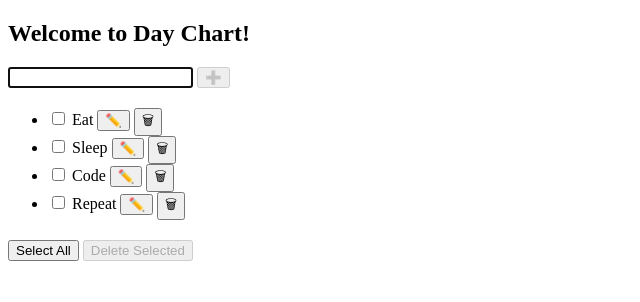
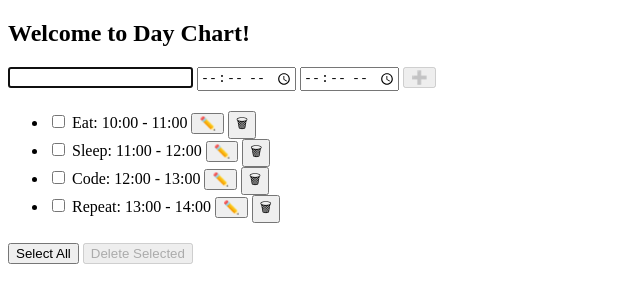
Before and after one commit to trevorbehnke/dayChart_old, a Svelte app: page / in a window 1280 px wide. Shown: the top 302 px of the page, without its empty margins (0-640 px from the left). Built offline with nearby package versions, Linux system fonts and the light colour scheme; the HTML template or start-up script is replaced by a standard one.

Commit message:
feat: :sparkles: configured edit capability for start and end times

```diff
--- a/src/components/NewTodo.svelte
+++ b/src/components/NewTodo.svelte
@@ -10,20 +10,33 @@
   // Initialize "name" variable. This is bound to the input below. Value gets passed to addTodo function below.
   let name = ''
 
+  // Initialize "name" variable. This is bound to the input below. Value gets passed to addTodo function below.
+  let start = null
+
+  // Initialize "name" variable. This is bound to the input below. Value gets passed to addTodo function below.
+  let end = null
+
   // reference to the name input DOM node
   let nameEl
 
   const addTodo = () => {
+    let newInfo = {name, start, end}
     // Dispatch the event. Name it "addTodo" and send "name" variable with it.
-    dispatch('addTodo', name )
+    dispatch('addTodo', newInfo )
     // Reset "name" variable to an empty string.
     name = ''
+    // Reset "name" variable to an empty string.
+    start = null
+    // Reset "name" variable to an empty string.
+    end = null
     // give focus to the name input
     nameEl.focus()
   }
 
   const onCancel = () => {
     name = ''
+    start = null
+    end = null
     // give focus to the name input
     nameEl.focus()
   }
@@ -39,5 +52,9 @@
   </h2>
   <!-- Bind input to "name" variable above -->
   <input bind:value={name} bind:this={nameEl} use:selectOnFocus type="text" id="todo-0" autoComplete="off"/>
+  <!-- startTime input -->
+  <input bind:value={start} type="time" id="todo-0" autoComplete="off"/>
+  <!-- startTime input -->
+  <input bind:value={end} type="time" id="todo-0" autoComplete="off"/>
   <button type="submit" disabled={!name}>➕</button>
 </form>
--- a/src/components/Todo.svelte
+++ b/src/components/Todo.svelte
@@ -16,6 +16,12 @@
   // temporarily hold the name of the todo being edited so that onCancel functions properly
   let name = todo.name
 
+  // temporarily hold the start of the todo being edited so that onCancel functions properly
+  let start = todo.start
+
+  // temporarily hold the start of the todo being edited so that onCancel functions properly
+  let end = todo.end
+
   function update(updatedTodo) {
     // applies modifications to todo
     todo = { ...todo, ...updatedTodo }
@@ -26,13 +32,17 @@
   function onCancel() {
     // restores name to its initial value
     name = todo.name
+    // restores name to its initial value
+    start = todo.start
+    // restores name to its initial value
+    end = todo.end
     // and exit editing mode
     editing = false
   }
 
   function onSave() {
     // updates todo name
-    update({ name: name })
+    update({ name: name, start: start, end: end })
     // and exit editing mode
     editing = false
   }
@@ -61,6 +71,8 @@
   <form on:submit|preventDefault={onSave} on:keydown={e => e.key === 'Escape' && onCancel()}>
     <div>
       <input bind:value={name} use:selectOnFocus use:focusOnInit type="text" id="todo-{todo.id}" autoComplete="off"/>
+      <input bind:value={start} type="time" id="todo-{todo.id}" autoComplete="off"/>
+      <input bind:value={end} type="time" id="todo-{todo.id}" autoComplete="off"/>
       <button on:click={onCancel} type="button">🛑</button>
       <button type="submit" disabled={!name}>➕</button>
     </div>
@@ -72,7 +84,7 @@
       <!-- Toggle the completed state -->
       <input type="checkbox" id="todo-{todo.id}" on:click={onToggle} checked={todo.completed}>
       <!-- Display todo name for corresponding id -->
-      <label for="todo-{todo.id}" >{todo.name}</label>
+      <label for="todo-{todo.id}" >{todo.name}: {todo.start} - {todo.end}</label>
       <button type="button" on:click={onEdit} use:focusEditButton>✏️</button>
       <!-- Emit the dispatch event and send the todo prop back up to the parent -->
       <button type="button" on:click="{() => dispatch('remove', todo)}">🗑</button>
--- a/src/components/Todos.svelte
+++ b/src/components/Todos.svelte
@@ -10,9 +10,9 @@
   $: newTodoId = todos.length > 0 ? Math.max(...todos.map(t => t.id)) + 1 : 1
 
   // Add todo to array. "name" parameter passed in from NewTodo.svelte.
-  function addTodo( name ) {
+  function addTodo( {name, start, end} ) {
     // Create new todo object and add it todos array.
-    todos = [...todos, { id: newTodoId, name: name, completed: false }]
+    todos = [...todos, { id: newTodoId, name, start, end, completed: false }]
   }
 
   // Remove todo from array
--- a/src/stores.js
+++ b/src/stores.js
@@ -23,10 +23,10 @@ export const localStore = (key, initial) => {
 };
 
 const initial = [
-  { id: 1, name: "Eat", completed: false },
-  { id: 2, name: "Sleep", completed: false },
-  { id: 3, name: "Code", completed: false },
-  { id: 4, name: "Repeat", completed: false },
+  { id: 1, name: "Eat", start: "10:00", end: "11:00", completed: false },
+  { id: 2, name: "Sleep", start: "11:00", end: "12:00", completed: false },
+  { id: 3, name: "Code", start: "12:00", end: "13:00", completed: false },
+  { id: 4, name: "Repeat", start: "13:00", end: "14:00", completed: false },
 ];
 
 export const todos = localStore("data", initial);
```
